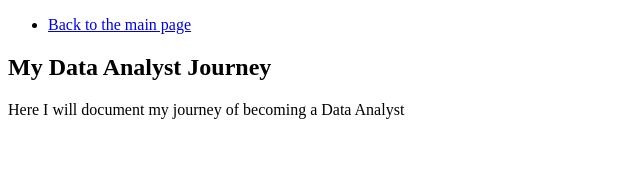
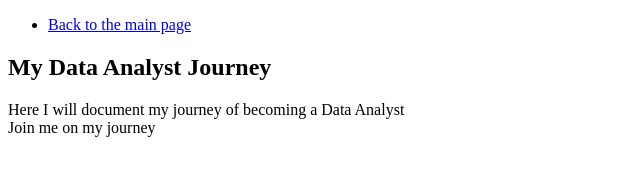
Before and after one commit to JS-techrdp/JS-techrdp.github.io, a plain HTML site: page second.html in a window 1280 px wide. Shown: the whole page, without its empty margins (0-640 px from the left). Drawn offline with Linux system fonts and the light colour scheme.

Commit message:
Update second.html

```diff
--- a/second.html
+++ b/second.html
@@ -15,6 +15,7 @@
   <main>
     <article>
       <section>Here I will document my journey of becoming a Data Analyst</section>
+      <section>Join me on my journey</section>
     </article>
   </main>
 
```
